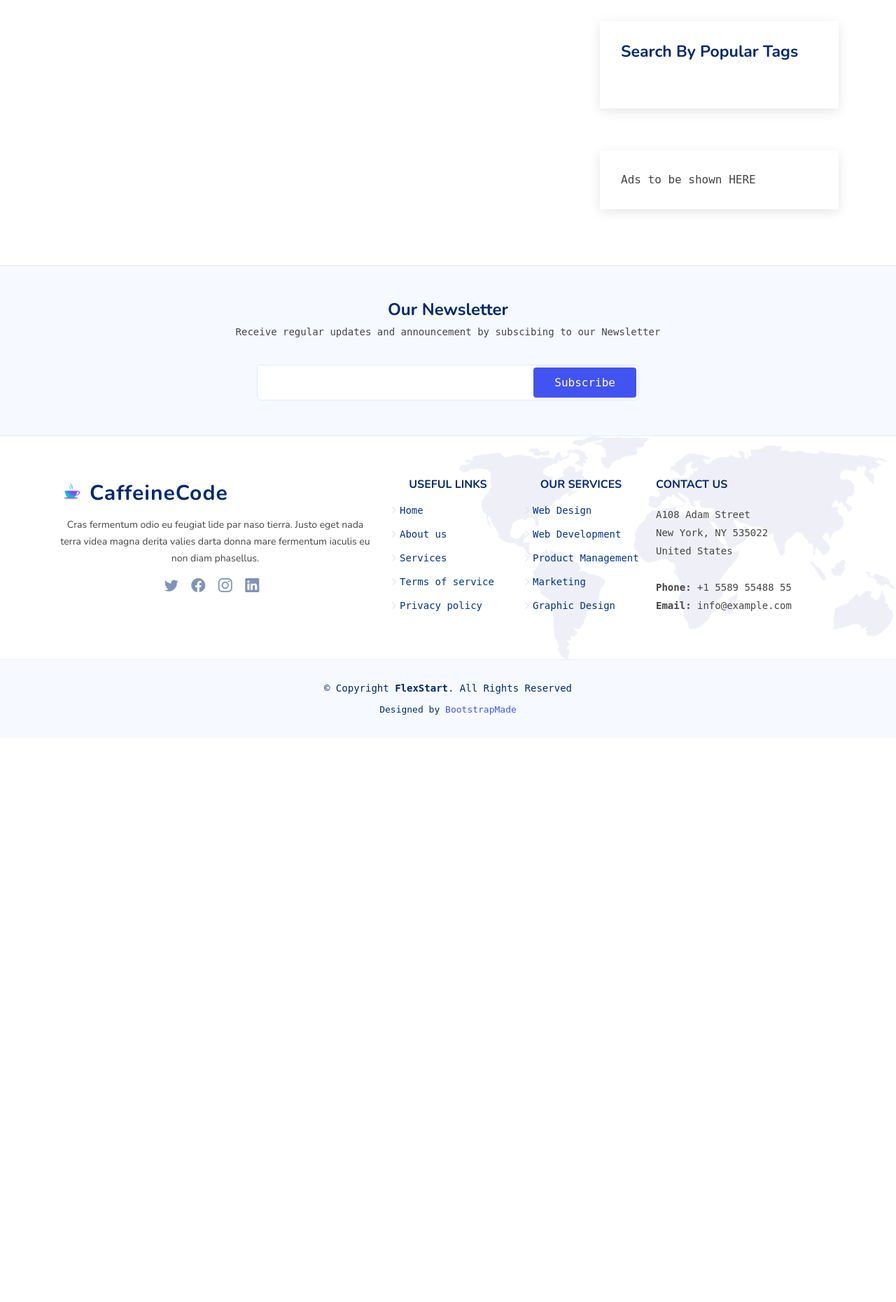
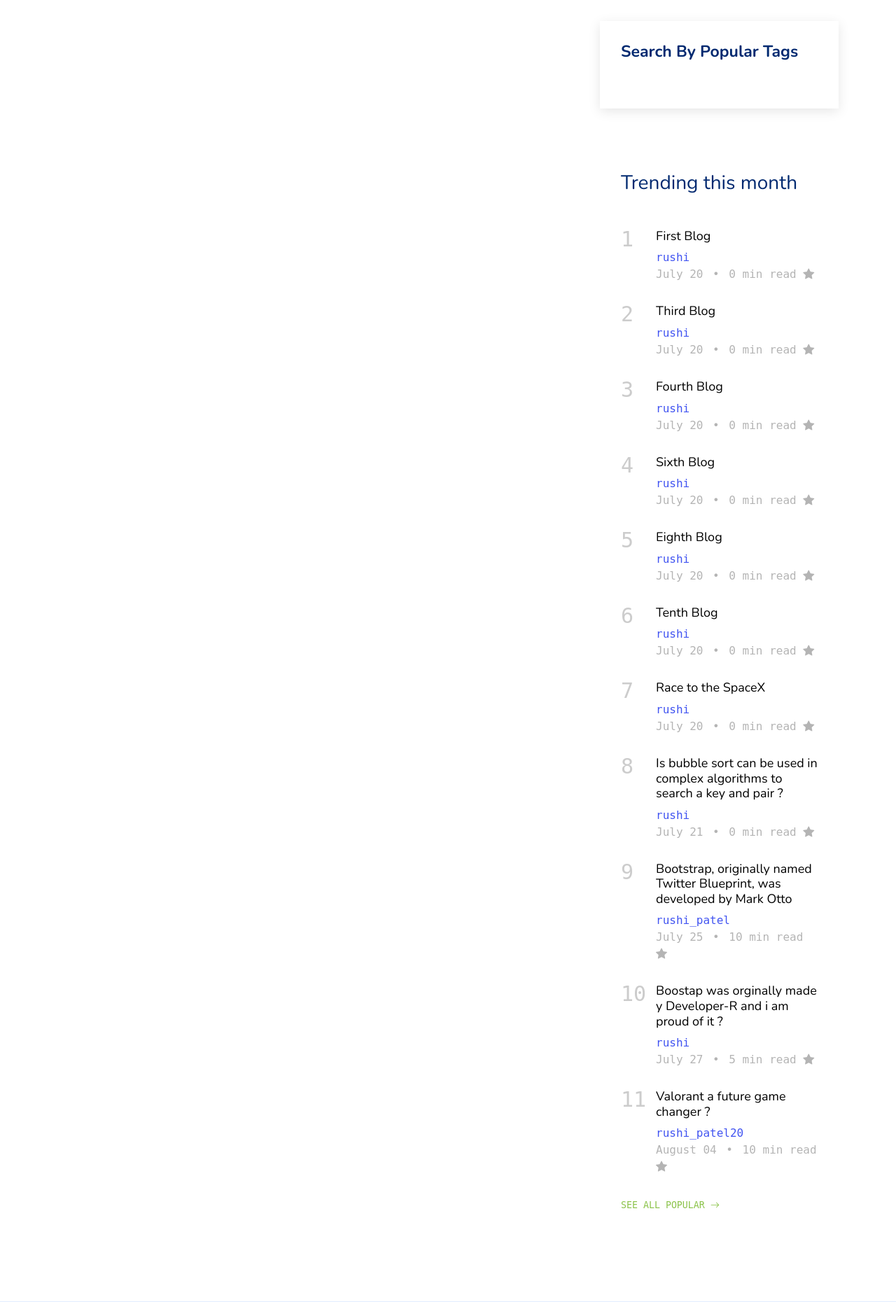
Before and after one commit to Developer-R-7/CaffeineCode, a Django app: template templates/blog/index.html in a window 1280 px wide. Shown: the part 1073-2933 px from the top of the page at 70% size. Before the commit the page ends 2094 px from the top, so only its background shows below. Run offline with Django 3.2, Linux system fonts and the light colour scheme; the template is opened without the code that fills it: values that come from a table or form of the project are taken from there, others are empty; data comes from the database, SQL or seed files in the repository; parts of the project's set-up code (start-up, migrations or seed data) failed here and were passed over; some libraries are stand-ins or nearby versions.

Commit message:
solved minor bugs

```diff
--- a/templates/blog/index.html
+++ b/templates/blog/index.html
@@ -150,7 +150,7 @@
         </ul>
     </div>
 </div>
-{% if this_month.count < 5 %}
+{% if this_month.count > 5 %}
 <div class="sidebar" style="box-shadow: none;">
     <div class="sidebar-title mb-5" style="font-size: 23px;">
         <h3>Trending this month</h3>
@@ -172,8 +172,10 @@
     </p>
 </div>
 {% else %}
-<div class="sidebar">
-    Ads to be shown HERE
+<div class="sidebar" style="height: 100vh;">
+    <div class="sticky-ads">
+        <h4>ads to be shown here</h4>
+    </div>
 </div>
 {% endif %}
 {% endblock sidebar %}
```
